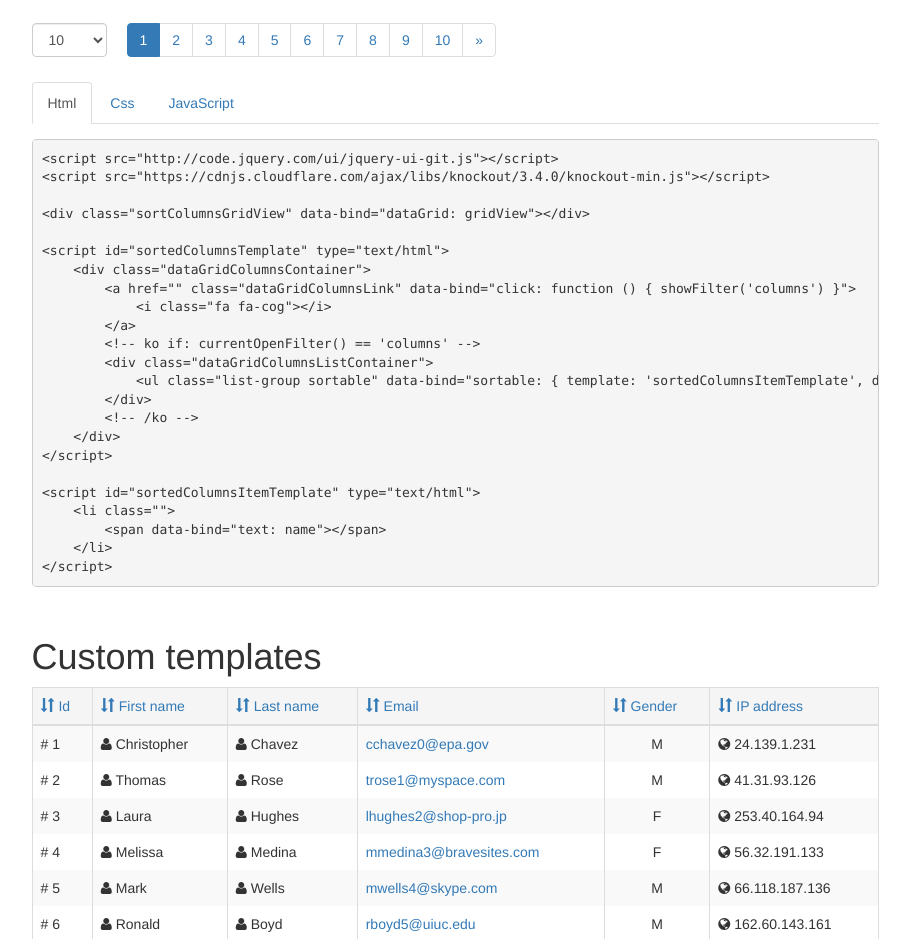
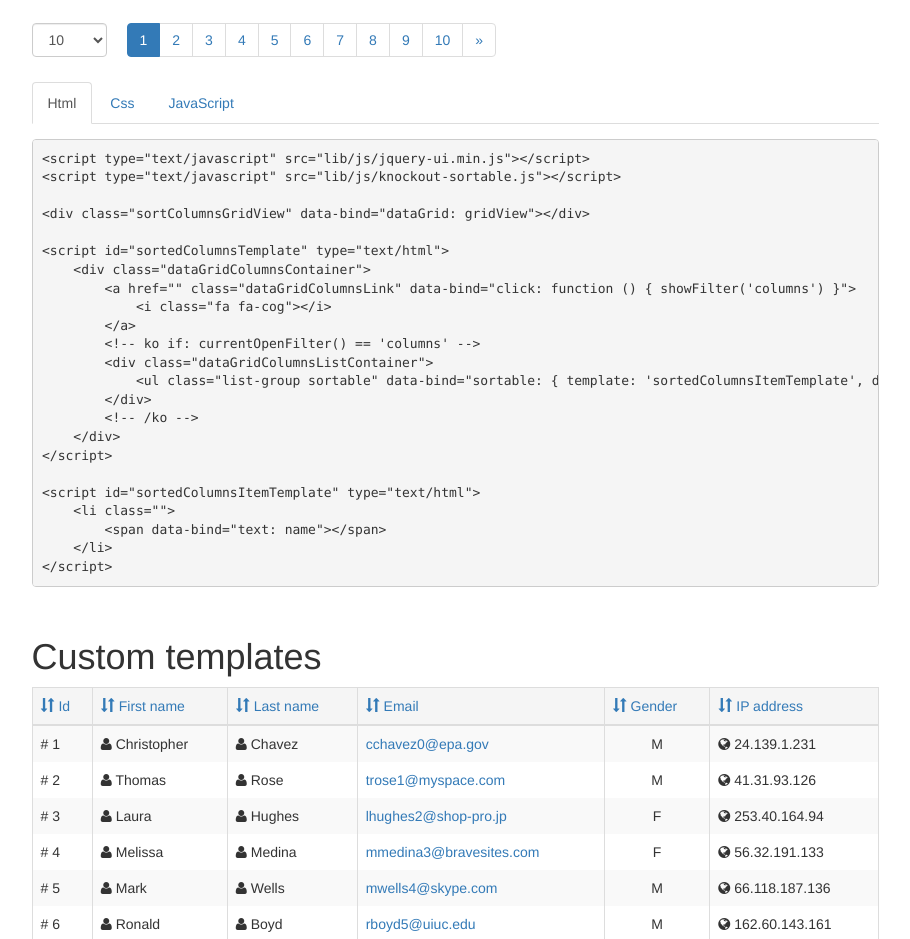
Before and after one commit to slimsomania/knockout-grid, a plain HTML site: page index.html in a window 1280 px wide. Shown: the part 9111-10050 px from the top of the page, without its empty margins (331-1241 px from the left). Drawn offline with Linux system fonts and the light colour scheme; files whose address does not match are found by name.

Commit message:
initial setup

```diff
--- a/index.html
+++ b/index.html
@@ -1306,8 +1306,8 @@ function ShowHideGridModel(root) {
 <div class="tab-content">
     <div role="tabpanel" class="tab-pane active" id="sortColumnsHtml">
 <pre>
-&lt;script src="http://code.jquery.com/ui/jquery-ui-git.js"&gt;&lt;/script&gt;
-&lt;script src="https://cdnjs.cloudflare.com/ajax/libs/knockout/3.4.0/knockout-min.js"&gt;&lt;/script&gt;
+&lt;script type="text/javascript" src="lib/js/jquery-ui.min.js"&gt;&lt;/script&gt;
+&lt;script type="text/javascript" src="lib/js/knockout-sortable.js"&gt;&lt;/script&gt;
 
 &lt;div class="sortColumnsGridView" data-bind="dataGrid: gridView"&gt;&lt;/div&gt;
 
```
